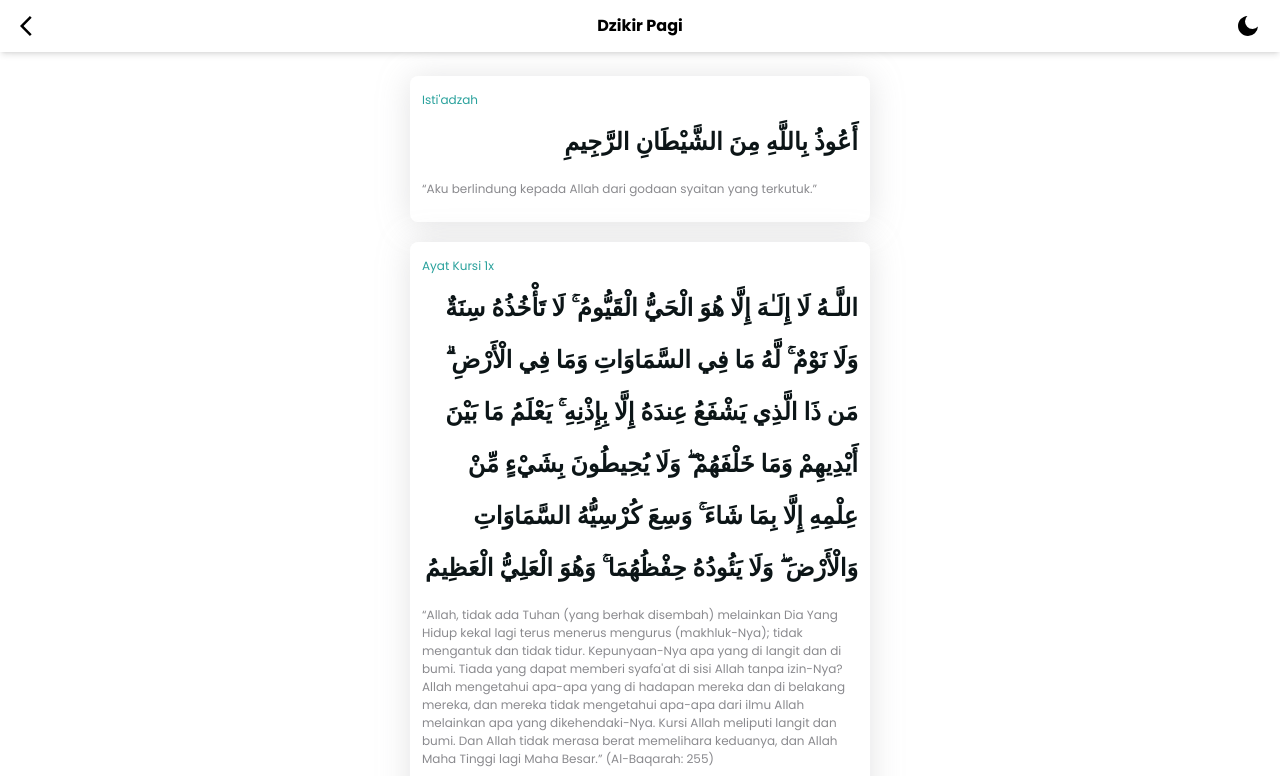
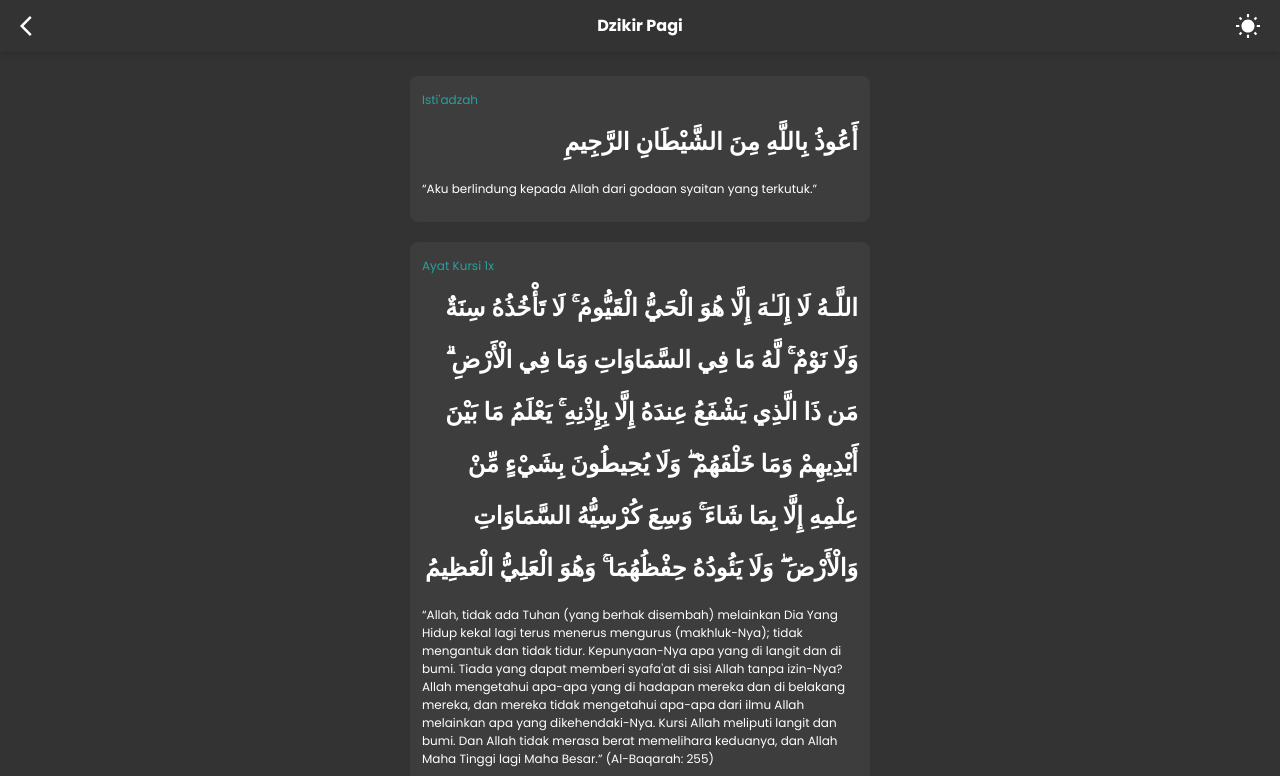
Before and after one commit to alvinindra/quranku, a Next.js app: page /dzikir-pagi in a window 1280 px wide. Shown: the top 776 px of the page. Built offline with nearby package versions, Linux system fonts and the light colour scheme.

Commit message:
feat: add default theme dark

```diff
--- a/src/app/_components/HomeHeader.tsx
+++ b/src/app/_components/HomeHeader.tsx
@@ -41,7 +41,7 @@ export default function HomeHeader() {
       {hasCache ? (
         <>
           <div className="font-bold text-base mb-[3px] text-white">
-            {cacheLastRead.surah}
+            {cacheLastRead.surah?.name_latin || cacheLastRead.surah?.name || ""}
           </div>
           <div className="text-xs text-white">
             Ayat {cacheLastRead.verse}
--- a/src/app/layout.tsx
+++ b/src/app/layout.tsx
@@ -22,9 +22,9 @@ export default function RootLayout({
     <>
       <html className="scroll-smooth" lang="id" suppressHydrationWarning>
         <body
-          className={`${isepMisbah.variable} ${poppins.variable} font-sans min-h-screen bg-transparent antialiased bg-white dark:bg-[#333333] max-w-[500px] mx-auto transition-colors dark:bg-dark dark:text-white`}
+          className={`${isepMisbah.variable} ${poppins.variable} font-sans min-h-screen antialiased bg-white dark:bg-[#333333] max-w-[500px] mx-auto transition-colors dark:bg-dark dark:text-white`}
         >
-          <ThemeProvider attribute="class">
+          <ThemeProvider defaultTheme="dark" attribute="class">
             {children}
           </ThemeProvider>
         </body>
```
